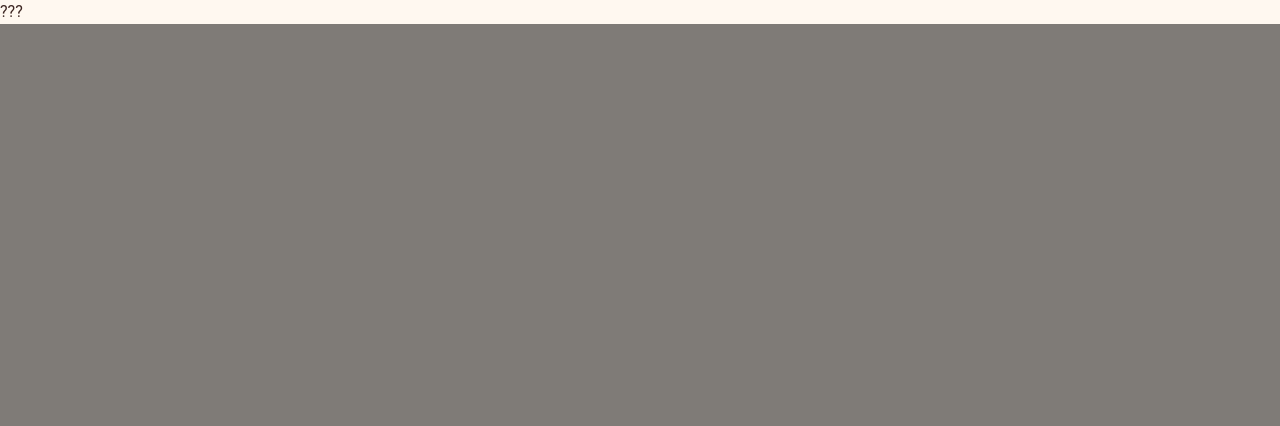
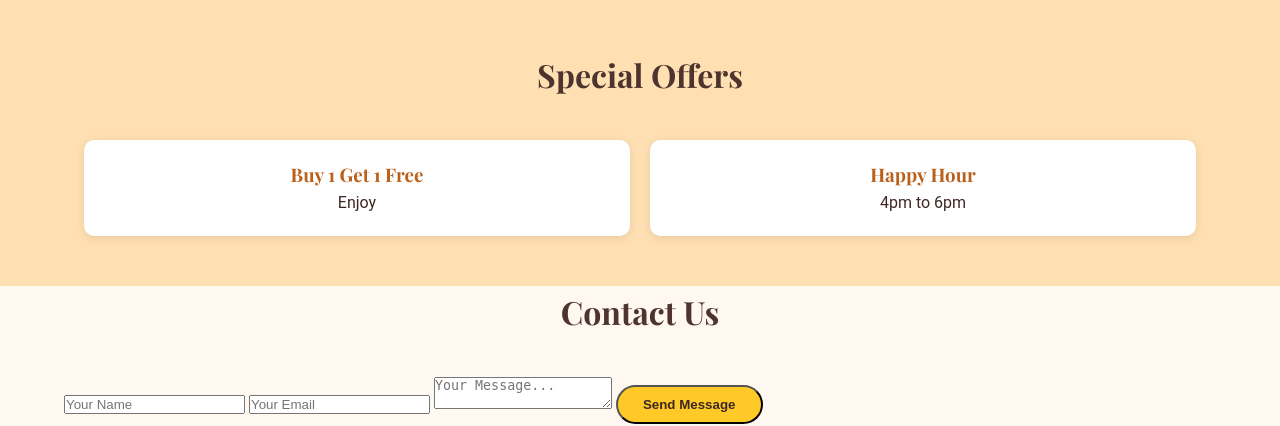
Before and after one commit to yieqian5520/PROJECT_G01_01, a PHP site: page / in a window 1280 px wide; the page is wider, and only the part inside the window is pictured. Shown: the part 1786-2212 px from the top of that part. Before the commit the page ends 1810 px from the top of that part, so only its background shows below. Run offline with PHP 8.4, Linux system fonts and the light colour scheme; some web fonts are replaced.

Commit message:
TEMPLATE HOMEPAGE SPECIAL OFFER

```diff
--- a/customer & guest/index.html
+++ b/customer & guest/index.html
@@ -77,6 +77,44 @@
         </div>
     </section>
 
-    ???
+    <!--Special Offer Section-->
+    <section id="offers" class="offers">
+        <div class="container">
+            <h2 class="section-title">Special Offers</h2>
+            <div class="offers-grid">
+                <div class="offer-card">
+                    <h3>Buy 1 Get 1 Free</h3>
+                     <p>Enjoy</p>
+                </div>
+                <div class="offer-card">
+                    <h3>Happy Hour</h3>
+                    <p>4pm to 6pm</p>
+                </div>
+            </div>
+        </div>
+    </section>
+
+    <!--Contact Section-->
+    <section id="contact" class="contact container">
+        <h2 class="section-title">Contact Us</h2>
+        <form>
+            <input type="text" placeholder="Your Name" required>
+            <input type="email" placeholder="Your Email" required>
+            <textarea placeholder="Your Message..." required></textarea>
+            <button type="submit" class="btn">Send Message</button>
+        </form>
+    </section>
+
+    <!--Footer-->
+    <footer>
+        <div class="footer-container container">
+            <p>&copy; 2025 Pucks Coffee.</p>
+            <div class="social-links">
+                <a href="#">
+                    <img src="C:/Users/Favian/Pictures/facebook-logo-0.png" alt="Facebook">
+                </a>
+            </div>
+        </div>
+    </footer>
 </body>
 </html>
--- a/customer & guest/style.css
+++ b/customer & guest/style.css
@@ -41,7 +41,7 @@ header {
 .logo img {
     width: 50px;
     height: 50px;
-    border-radius; 50%;
+    border-radius: 50%;
 }
 .nav-links {
     display: flex;
@@ -182,3 +182,36 @@ header {
 #about {
     margin-bottom: 20px;
 }
+
+/* Offers */
+.offers {
+    background: #ffe0b2;
+    padding: 50px 0;
+}
+
+.offers-grid {
+     display: grid;
+    grid-template-columns: repeat(auto-fit, minmax(250px, 1fr));
+    gap: 20px;
+    max-width: 1200px;
+    margin: 0 auto;
+    padding: 0 20px;
+}
+
+.offer-card {
+    background: #fff;
+    padding: 20px;
+    text-align: center;
+    border-radius: 10px;
+    box-shadow: 0 2px 10px rgba(0,0,0,0.1);
+    transition: transform 0.3s;
+}
+
+.offers h3 {
+    color: #bb601a;
+}
+
+.offer-card:hover {
+    cursor:pointer;
+    transform: translateY(5px);
+}
```
